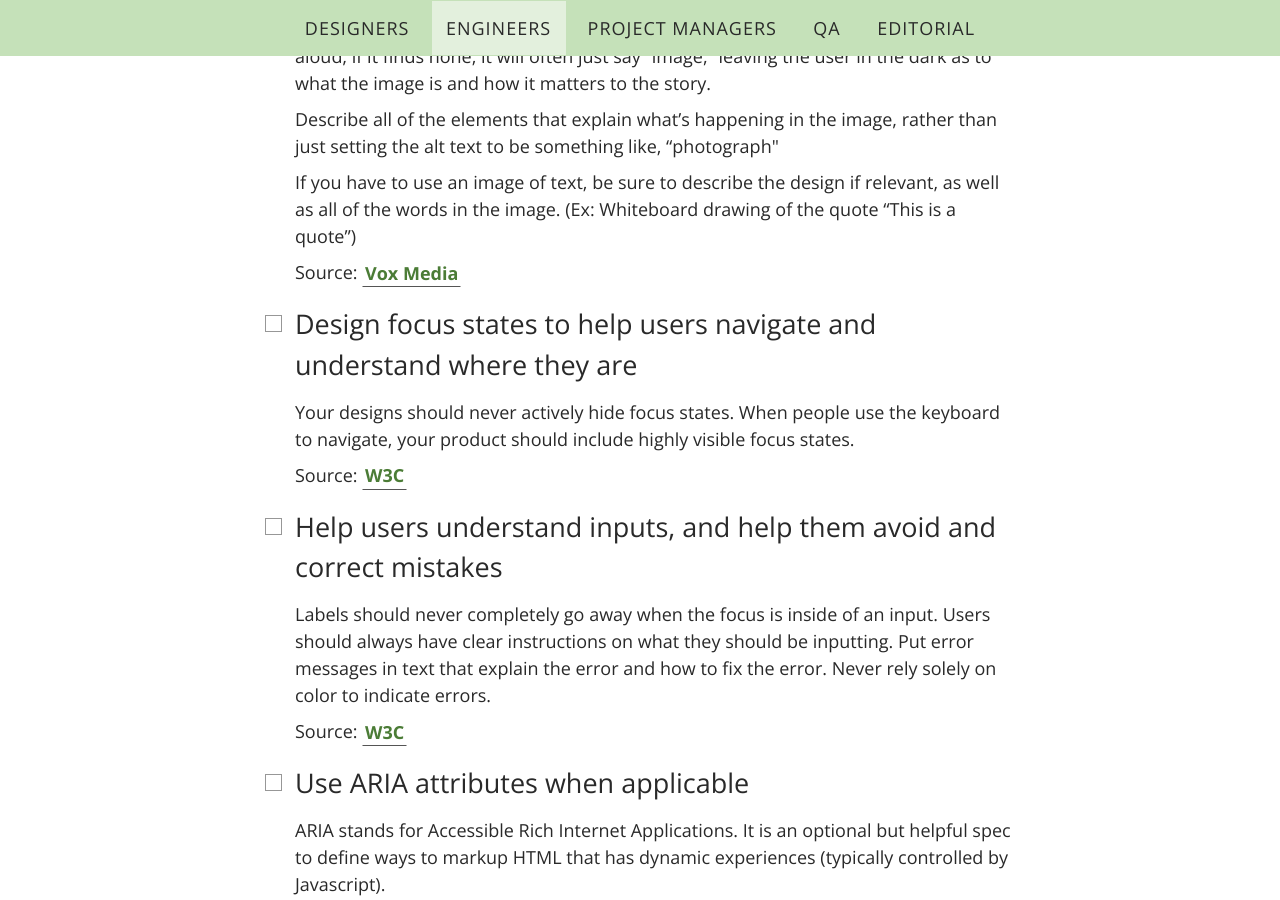
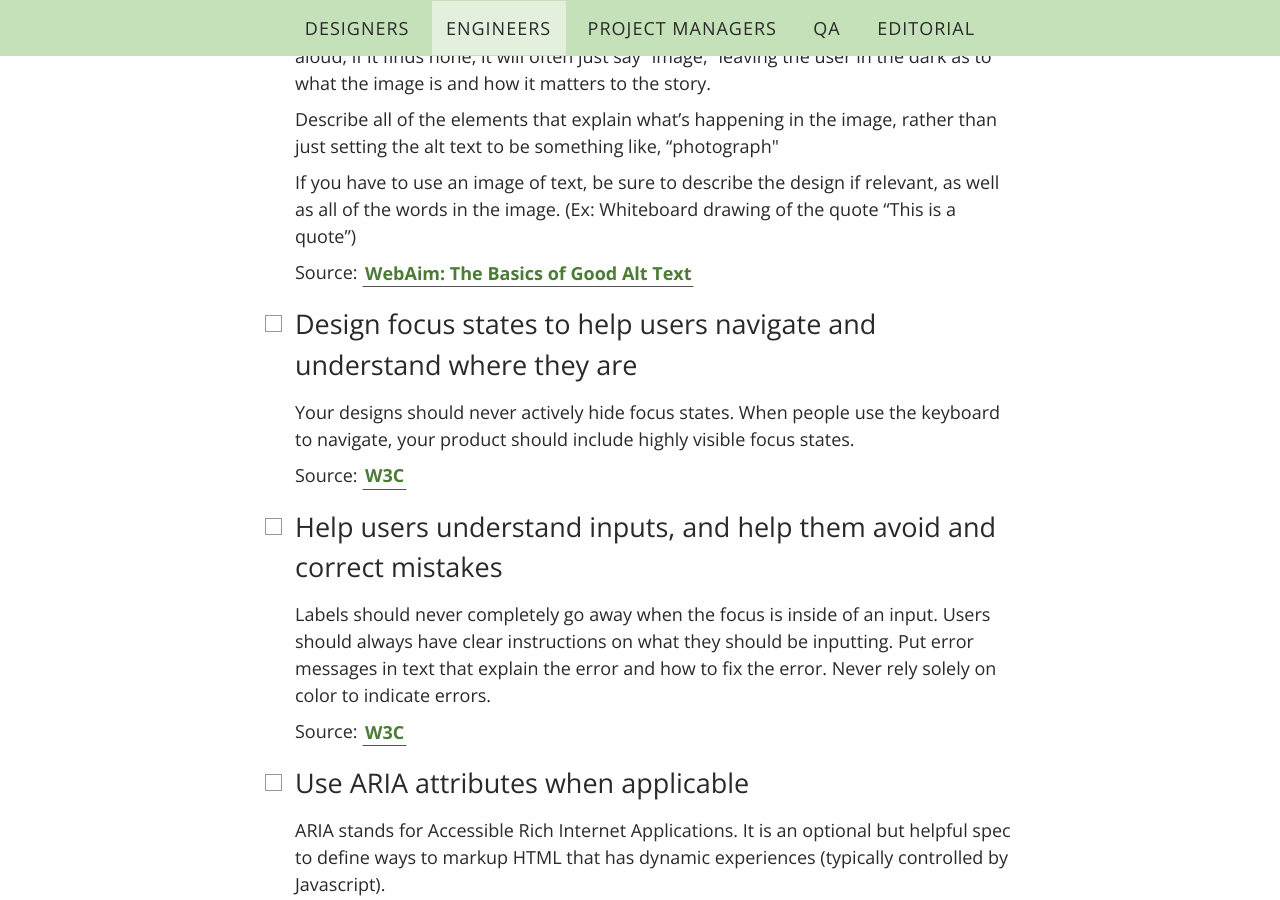
Before and after one commit to voxmedia/accessibility, a Jekyll site: the page built from index.html, in a window 1280 px wide and 900 px high, scrolled down 3990 px. Built offline with Jekyll 4.4.1, drawn with Linux system fonts in a browser that asks for light colours; some of the changed text lies outside the part shown.

Commit message:
update alt text source

```diff
--- a/_includes/editorial.html
+++ b/_includes/editorial.html
@@ -10,6 +10,7 @@
       <p>Non-sighted users often make use of a talking browser to “read” the web. These specialized browsers convert text to speech so that a user can hear the words on a site. When a talking browser lands on an image, it looks for alt text that it can read aloud; if it finds none, it will often just say “image,” leaving the user in the dark as to what the image is and how it matters to the story.</p>
       <p>Describe all of the elements that explain what’s happening in the image, rather than just setting the alt text to be something like, “photograph”</p>
       <p>If you have to use an image of text, be sure to describe the design if relevant, as well as all of the words in the image. (Ex: Whiteboard drawing of the quote “This is a quote”)</p>
+      <p>Source: <a href="http://webaim.org/techniques/alttext/#basics">WebAim: The Basics of Good Alt Text</a></p>
     </li>
 
     <li>
--- a/_includes/engineers.html
+++ b/_includes/engineers.html
@@ -38,7 +38,7 @@
       <p>Users with low vision often make use of a talking browser to “read” the web. These specialized browsers convert text to speech so that a user can hear the words on a site. When a talking browser lands on an image, it looks for alt text that it can read aloud; if it finds none, it will often just say “image,” leaving the user in the dark as to what the image is and how it matters to the story. </p>
       <p>Describe all of the elements that explain what’s happening in the image, rather than just setting the alt text to be something like, “photograph"</p>
       <p>If you have to use an image of text, be sure to describe the design if relevant, as well as all of the words in the image. (Ex: Whiteboard drawing of the quote “This is a quote”)</p>
-      <p>Source: <a href="http://chorus-blog.voxmedia.com/2015/3/31/8315251/writing-good-alt-text">Vox Media</a></p>
+      <p>Source: <a href="http://webaim.org/techniques/alttext/#basics">WebAim: The Basics of Good Alt Text</a></p>
     </li>
 
     <li>
```
